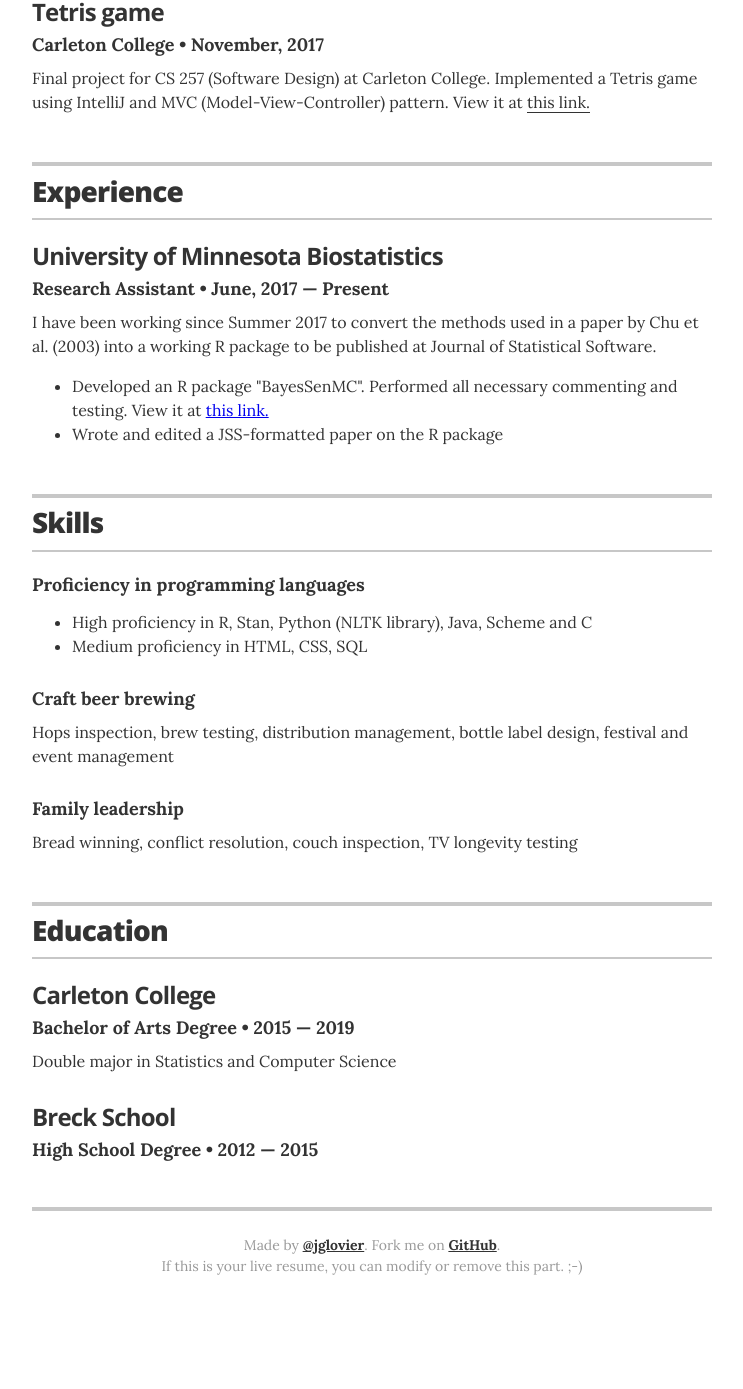
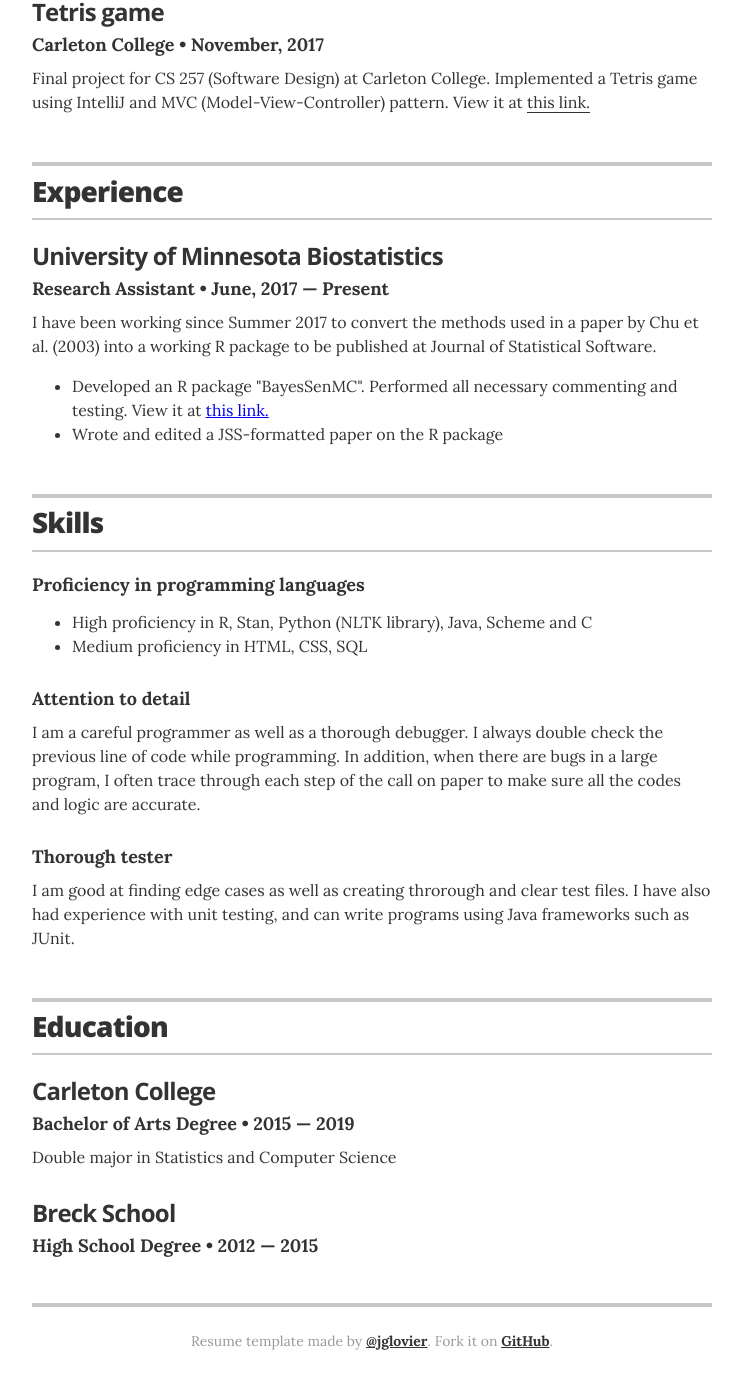
Before and after one commit to formidify/formidify.github.io, a Jekyll site: the page built from index.html, in a window 1280 px wide and 1400 px high, scrolled down 868 px. Shown: the top 1389 px of the window, without its empty margins (268-1011 px from the left). Built offline with Jekyll 4.4.1, drawn with Linux system fonts in a browser that asks for light colours; before the commit the page ends 2193 px from its top, so only the background shows below that; some of the changed text lies outside the part shown.

Commit message:
Updated skills.yml

```diff
--- a/_config.yml
+++ b/_config.yml
@@ -16,7 +16,7 @@ resume_contact_email:           "yangj2@carleton.edu"
 resume_contact_telephone:       "(952)495-7367"
 resume_contact_address:         "300 North College St, Northfield, MN 55057"
 resume_header_contact_info: "300 North College St, Northfield | (952)495-7367 | yangj2@carleton.edu"
-resume_header_intro: "<p>This is the executive summary. You should write a few brief, concise, and meaningful sentences about yourself from a professional context, and your immediate career goals. Make the length appropriate for your needs, but K.I.S.S.</p>"
+resume_header_intro: "<p>I am a quick learner, creative thinker and college student who aspires to venture into the world of programming, especially related to its use of dissecting our day-to-day languages.</p>"
 
 # use "yes" to display the email contact button,
 # "no" to display an "I'm not looking for work" message,
--- a/_data/skills.yml
+++ b/_data/skills.yml
@@ -3,10 +3,10 @@
 - skill: Proficiency in programming languages
   description: <ul><li>High proficiency in R, Stan, Python (NLTK library), Java, Scheme and C</li><li>Medium proficiency in HTML, CSS, SQL</li>
 
-# Craft beer brewing
-- skill: Craft beer brewing
-  description: Hops inspection, brew testing, distribution management, bottle label design, festival and event management
+# Attention to detail
+- skill: Attention to detail
+  description: I am a careful programmer as well as a thorough debugger. I always double check the previous line of code while programming. In addition, when there are bugs in a large program, I often trace through each step of the call on paper to make sure all the codes and logic are accurate.
 
-# Family leadership
-- skill: Family leadership
-  description: Bread winning, conflict resolution, couch inspection, TV longevity testing
+# Thorough tester
+- skill: Thorough tester
+  description: I am good at finding edge cases as well as creating throrough and clear test files. I have also had experience with unit testing, and can write programs using Java frameworks such as JUnit.
--- a/_layouts/resume.html
+++ b/_layouts/resume.html
@@ -220,8 +220,7 @@
       {% endif %}
 
       <footer class="page-footer">
-        <p class="footer-line">Made by <a href="http://twitter.com/jglovier">@jglovier</a>. Fork me on <a href="https://github.com/jglovier/resume-template">GitHub</a>.</p>
-        <p class="footer-line">If this is your live resume, you can modify or remove this part. ;-)</p>
+        <p class="footer-line">Resume template made by <a href="http://twitter.com/jglovier">@jglovier</a>. Fork it on <a href="https://github.com/jglovier/resume-template">GitHub</a>.</p>
       </footer>
 
     </div>
```
